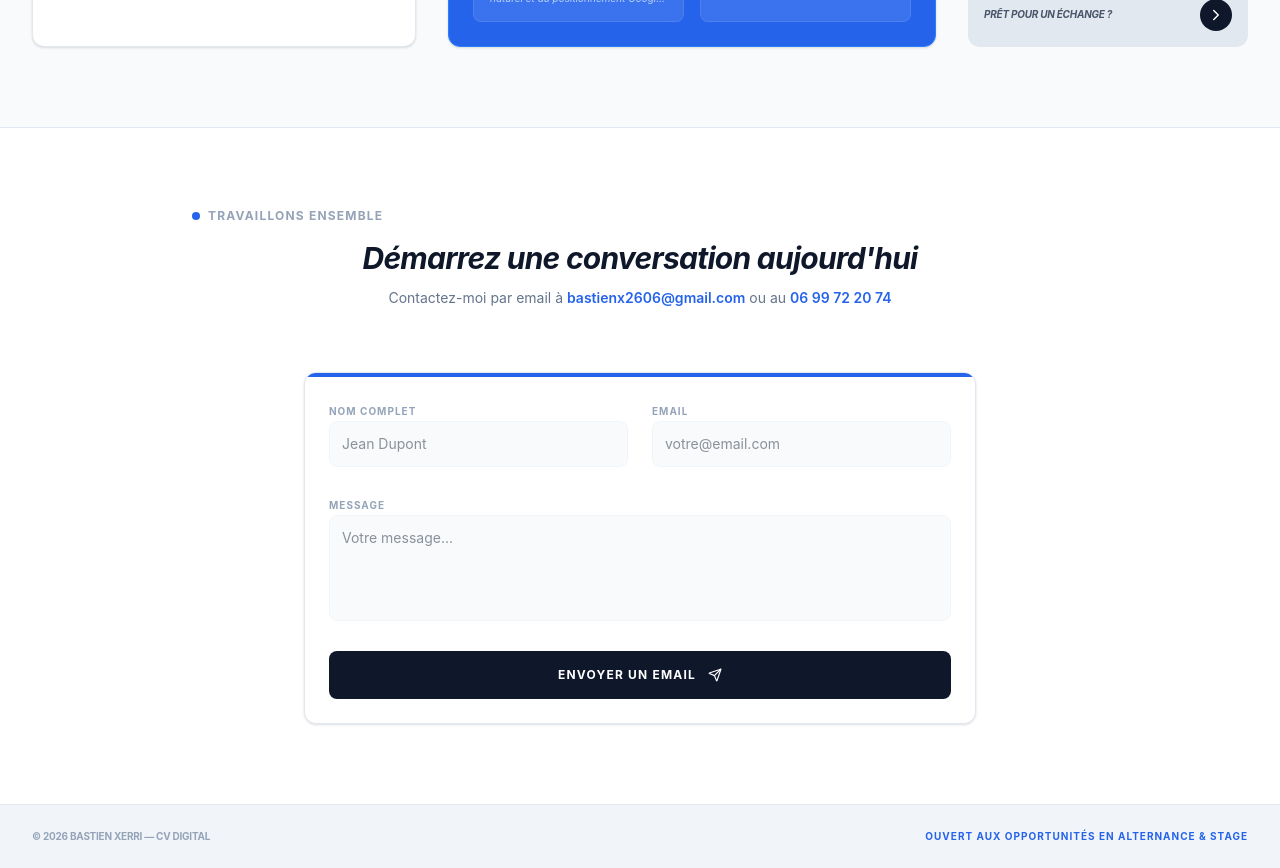
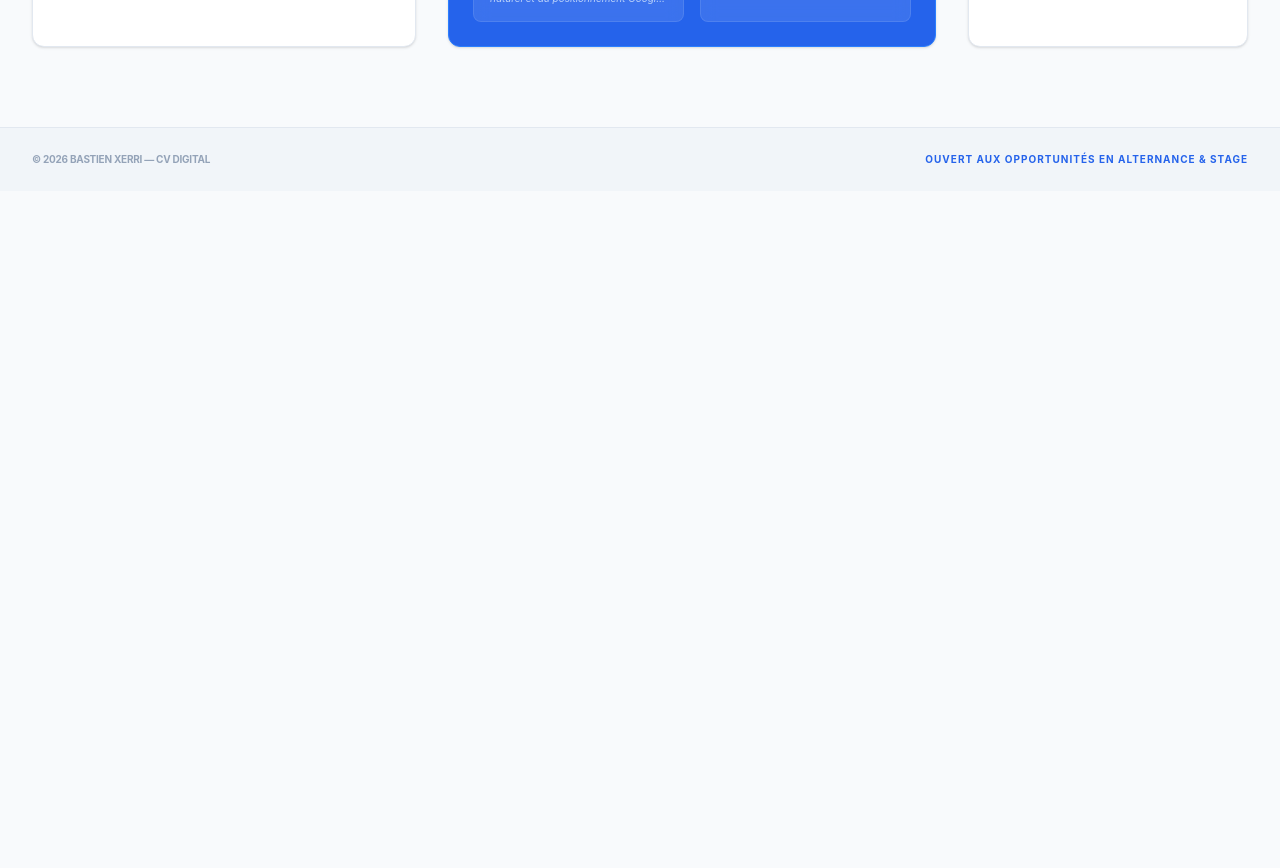
Before and after one commit to bastienx2606-create/Bastien-XERRI, a React (Vite) app: page / in a window 1280 px wide. Shown: the part 1480-2348 px from the top of the page. After the commit the page ends 1671 px from the top, so only its background shows below. Built offline with nearby package versions, Linux system fonts and the light colour scheme.

Commit message:
Remove contact section and form from CV

```diff
--- a/src/App.tsx
+++ b/src/App.tsx
@@ -60,7 +60,6 @@ export default function App() {
     { name: "Profil", href: "#profile" },
     { name: "Expériences", href: "#experience" },
     { name: "Réalisations", href: "#projects" },
-    { name: "Contact", href: "#contact" },
   ];
 
   const initials = CV_DATA.profile.fullName.split(' ').map(n => n[0]).join('');
@@ -310,58 +309,10 @@ export default function App() {
             </div>
           </ProfessionalCard>
 
-          {/* Contact Trigger */}
-          <a href="#contact" className="bg-slate-200 p-4 rounded-xl flex items-center justify-between group hover:bg-slate-300 transition-all">
-            <span className="text-[10px] font-bold text-slate-600 uppercase tracking-tight italic">Prêt pour un échange ?</span>
-            <div className="w-8 h-8 bg-slate-900 rounded-full flex items-center justify-center text-white group-hover:translate-x-1 transition-transform">
-              <ChevronRight size={18} />
-            </div>
-          </a>
         </div>
       </main>
 
-      {/* Contact Section (Full Width below grid) */}
-      <section id="contact" className="bg-white border-t border-slate-200 py-20 px-6">
-        <div className="max-w-4xl mx-auto">
-           <div className="text-center mb-16">
-              <SectionTitle>TRAVAILLONS ENSEMBLE</SectionTitle>
-              <h3 className="text-3xl font-bold text-slate-900 mt-4 italic tracking-tight">Démarrez une conversation aujourd'hui</h3>
-              <p className="text-slate-500 text-sm mt-3">
-                Contactez-moi par email à{' '}
-                <a href="mailto:bastienx2606@gmail.com" className="text-blue-600 font-semibold hover:underline">
-                  bastienx2606@gmail.com
-                </a>{' '}
-                ou au <a href="tel:0699722074" className="text-blue-600 font-semibold hover:underline">06 99 72 20 74</a>
-              </p>
-           </div>
 
-           <ProfessionalCard className="max-w-2xl mx-auto shadow-2xl relative overflow-hidden">
-              <div className="absolute top-0 left-0 w-full h-1 bg-blue-600" />
-              <form className="space-y-6" onSubmit={(e) => e.preventDefault()}>
-                <div className="grid md:grid-cols-2 gap-6">
-                   <div className="space-y-2">
-                      <label className="text-[10px] font-bold uppercase tracking-widest text-slate-400">Nom complet</label>
-                      <input type="text" className="w-full bg-slate-50 border border-slate-100 rounded-lg p-3 text-sm focus:outline-none focus:ring-2 focus:ring-blue-600/20 focus:border-blue-600 transition-all" placeholder="Jean Dupont" />
-                   </div>
-                   <div className="space-y-2">
-                      <label className="text-[10px] font-bold uppercase tracking-widest text-slate-400">Email</label>
-                      <input type="email" className="w-full bg-slate-50 border border-slate-100 rounded-lg p-3 text-sm focus:outline-none focus:ring-2 focus:ring-blue-600/20 focus:border-blue-600 transition-all" placeholder="votre@email.com" />
-                   </div>
-                </div>
-                <div className="space-y-2">
-                   <label className="text-[10px] font-bold uppercase tracking-widest text-slate-400">Message</label>
-                   <textarea rows={4} className="w-full bg-slate-50 border border-slate-100 rounded-lg p-3 text-sm focus:outline-none focus:ring-2 focus:ring-blue-600/20 focus:border-blue-600 transition-all resize-none" placeholder="Votre message..." />
-                </div>
-                <a
-                  href="mailto:bastienx2606@gmail.com"
-                  className="w-full bg-slate-900 text-white py-4 rounded-lg font-bold text-xs uppercase tracking-widest flex items-center justify-center gap-3 hover:bg-black hover:shadow-xl transition-all group"
-                >
-                  Envoyer un email <Send size={14} className="group-hover:translate-x-1 group-hover:-translate-y-1 transition-transform" />
-                </a>
-             </form>
-           </ProfessionalCard>
-        </div>
-      </section>
 
       {/* Footer */}
       <footer className="bg-slate-100 px-8 py-6 text-[10px] text-slate-400 flex flex-col md:flex-row justify-between items-center gap-4 border-t border-slate-200">
```
